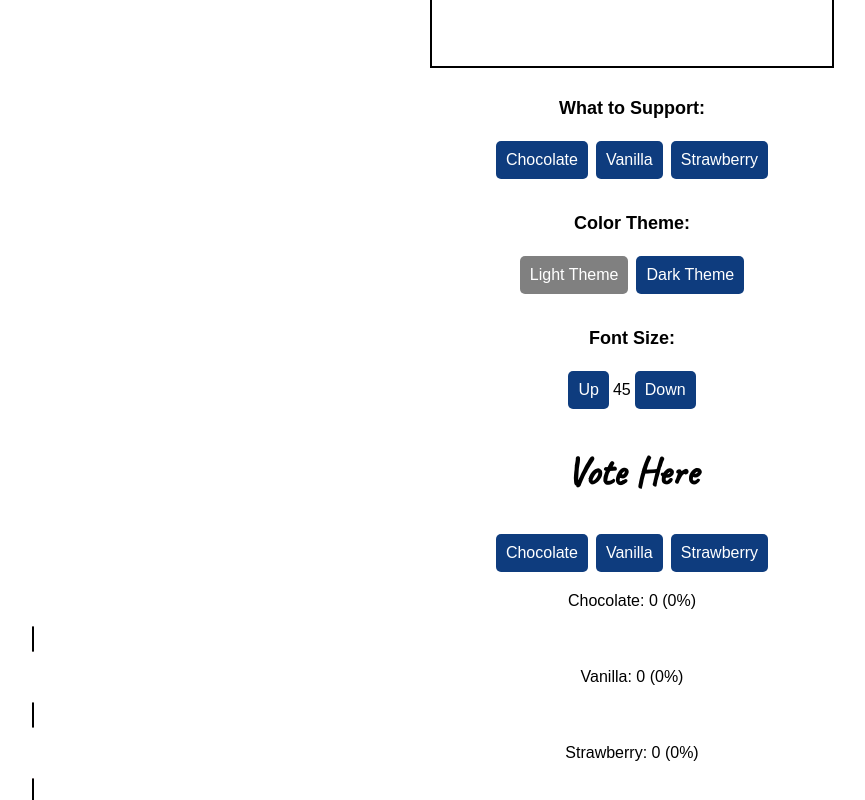
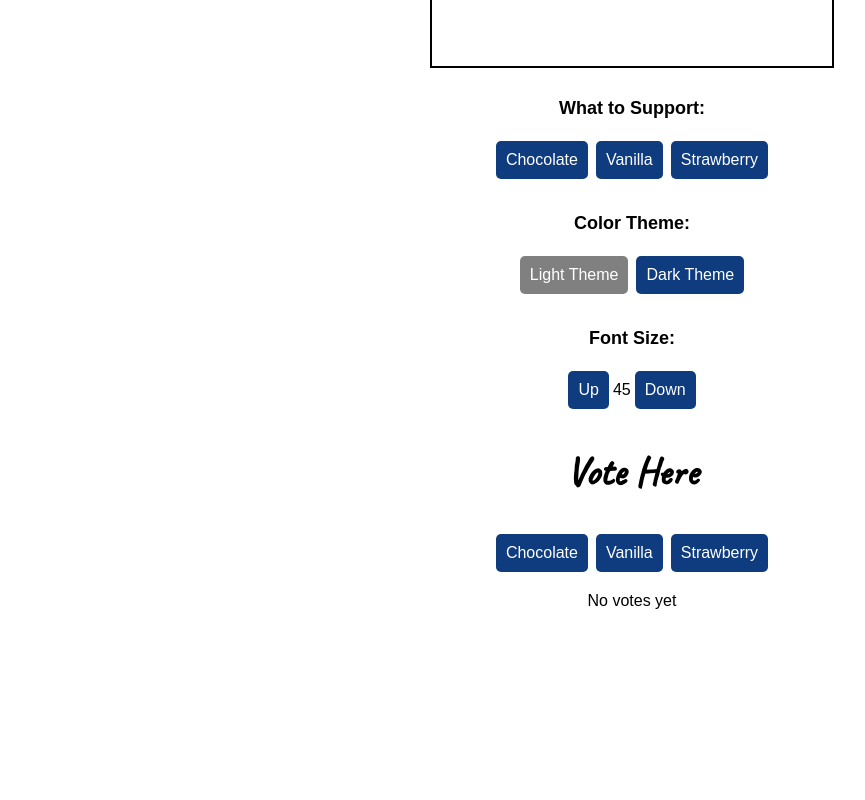
Before and after one commit to kat-gilbert/unit8-lab1, a React (Create React App) app: page / in a window 1280 px wide. Shown: the part 362-1162 px from the top of the page, without its empty margins (8-873 px from the left). Built offline with nearby package versions, Linux system fonts and the light colour scheme.

Commit message:
part 1 now done

```diff
--- a/src/components/Votes.css
+++ b/src/components/Votes.css
@@ -53,5 +53,5 @@ h1, h2, h3 {
 }
 
 .hide {
-    display: none;
+    visibility: hidden;
 }
--- a/src/components/Votes.tsx
+++ b/src/components/Votes.tsx
@@ -18,6 +18,27 @@ export const Votes = () => {
     let strawberryAvg = strawberry / totalVotes * 100;
     strawberryAvg = parseFloat(strawberryAvg.toFixed(1)) || 0;
 
+    let strawGraph = "strawGraph";
+    let chocGraph = "chocGraph";
+    let vanGraph = "vanGraph";
+    let graphs = "graphs"
+    let hide = "hide";
+    let message = ""
+
+    if ( chocolate === 0) {
+        chocGraph = hide;
+        }
+    if (vanilla === 0) {
+        vanGraph = hide;
+        }
+    if (strawberry === 0) {
+        strawGraph = hide;
+    }
+    if (totalVotes === 0) {
+            graphs = hide;
+            message = "No votes yet";
+        }
+
 
 return (
     <div className="Votes">
@@ -27,20 +48,24 @@ return (
         <button onClick={() => setVanilla(vanilla += 1)}>Vanilla</button>
         <button onClick={() => setStrawberry(strawberry += 1)}>Strawberry</button>
     </p>
-        <div className="chocGraph">
+        {message}
+        <div className={graphs}>
+        <div className={chocGraph}>
         <p>Chocolate: {chocolate} ({chocolateAvg}%)</p>
         <div className={"chocolate"} style={{ width: chocolateAvg + "%" }}></div>
         </div>
 
-        <div className="vanGraph">
+        <div className={vanGraph}>
         <p>Vanilla: {vanilla} ({vanillaAvg}%)</p>
         <div className={"vanilla"} style={{ width: vanillaAvg + "%" }}></div>
         </div>
 
-        <div className="strawGraph">
+        <div className={strawGraph}>
         <p>Strawberry: {strawberry} ({strawberryAvg}%)</p>
         <div className={"strawberry"} style={{ width: strawberryAvg + "%" }}></div>
         </div>
+        </div>
     </div>
+
     )
 }
```
